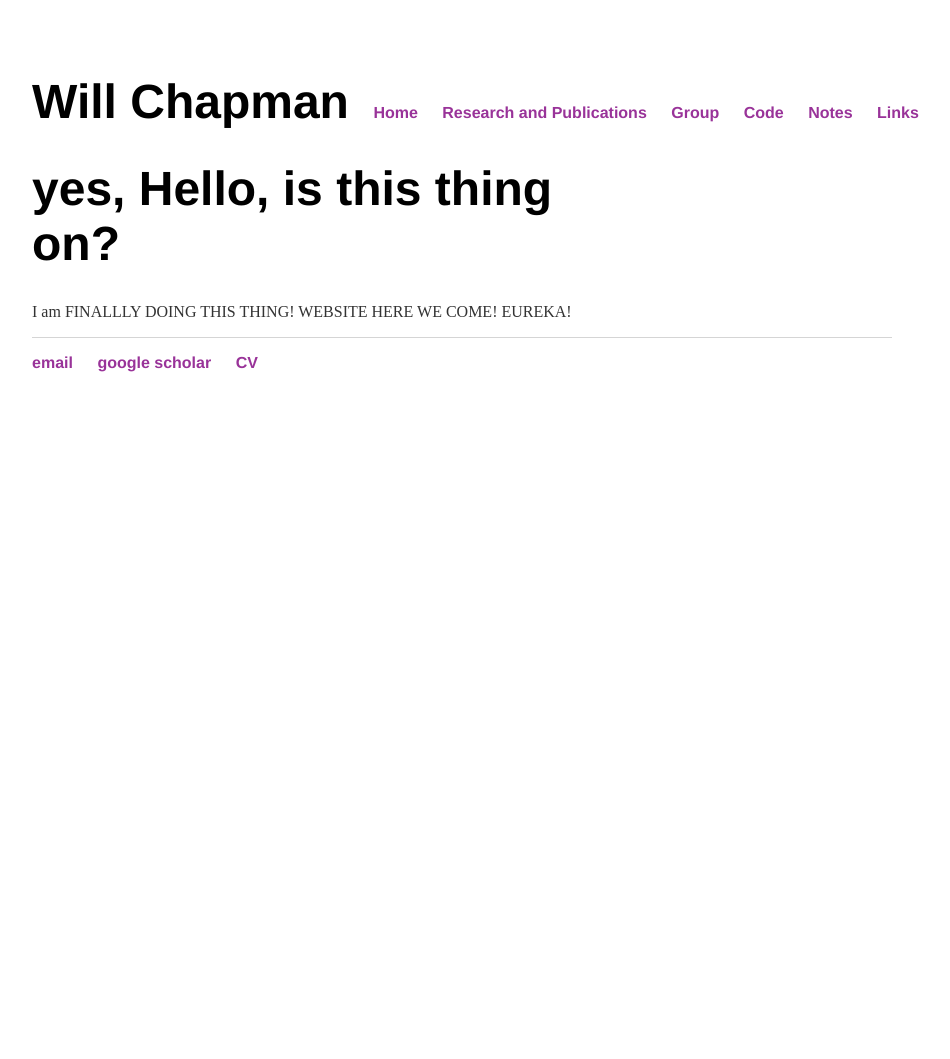
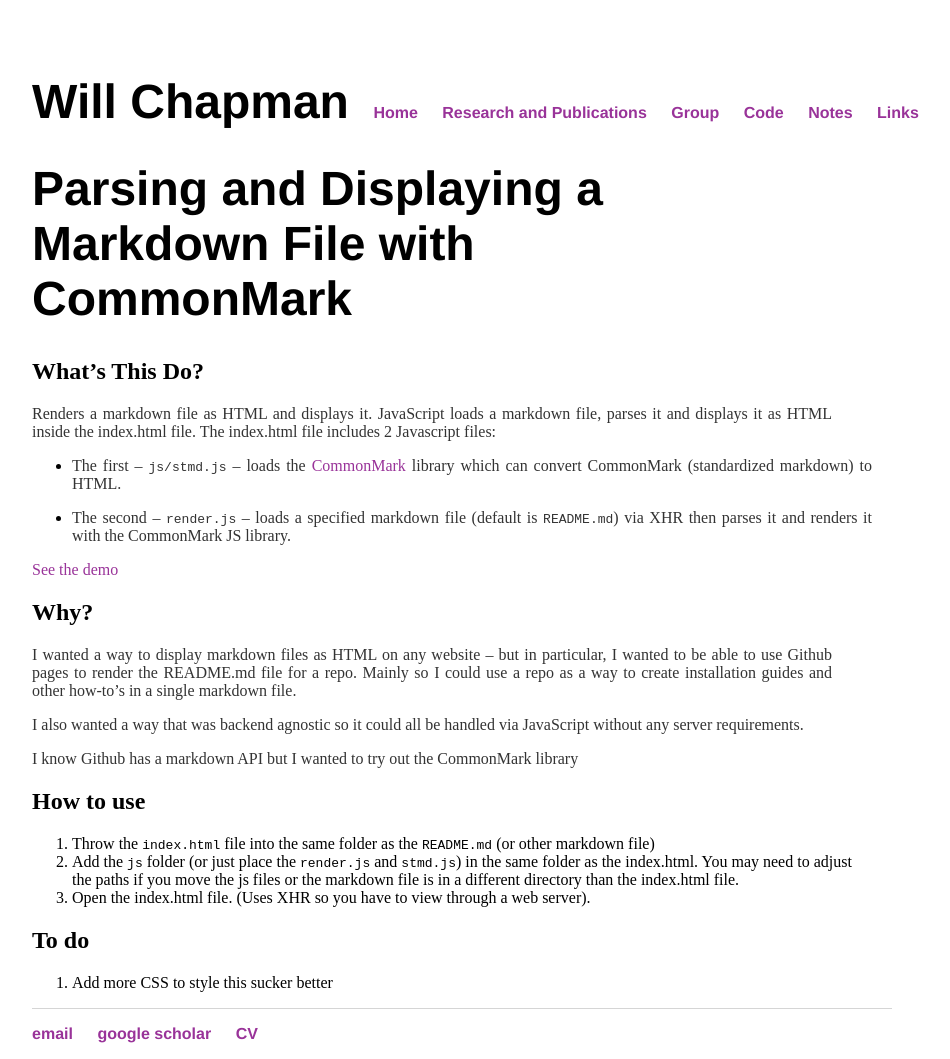
Before and after one commit to WillyChap/willychap_beta.github.io, a Jekyll site: the page built from research/projects.md, in a window 1280 px wide. Shown: the whole page, without its empty margins (276-1226 px from the left). Built offline with Jekyll 4.4.1, drawn with Linux system fonts in a browser that asks for light colours; our own code applies the rules of GitHub Pages for plain Markdown files; before the commit the page ends 900 px from its top, so only the background shows below that.

Commit message:
Update projects.md

````diff
--- a/research/projects.md
+++ b/research/projects.md
@@ -1,5 +1,25 @@
-# yes, Hello, is this thing on?
+# Parsing and Displaying a Markdown File with CommonMark
 
+## What's This Do?
+Renders a markdown file as HTML and displays it. JavaScript loads a markdown file, parses it and displays it as HTML inside the index.html file. The index.html file includes 2 Javascript files:
 
+* The first -- ```js/stmd.js``` -- loads the [CommonMark](http://commonmark.org) library which can convert CommonMark (standardized markdown) to HTML.
 
-I am FINALLLY DOING THIS THING! WEBSITE HERE WE COME! EUREKA!
+* The second -- ```render.js``` -- loads a specified markdown file (default is ```README.md```) via XHR then parses it and renders it with the CommonMark JS library.
+
+[See the demo](http://sawmac.github.io/display-markdown/)
+
+## Why?
+I wanted a way to display markdown files as HTML on any website -- but in particular, I wanted to be able to use Github pages to render the README.md file for a repo. Mainly so I could use a repo as a way to create installation guides and other how-to's in a single markdown file.
+
+I also wanted a way that was backend agnostic so it could all be handled via JavaScript without any server requirements.
+
+I know Github has a markdown API but I wanted to try out the CommonMark library
+
+## How to use
+1. Throw the ```index.html``` file into the same folder as the ```README.md``` (or other markdown file)
+2. Add the ```js``` folder (or just place the ```render.js``` and ```stmd.js```) in the same folder as the index.html. You may need to adjust the paths if you move the js files or the markdown file is in a different directory than the index.html file.
+3. Open the index.html file. (Uses XHR so you have to view through a web server).
+
+## To do
+1. Add more CSS to style this sucker better
````
